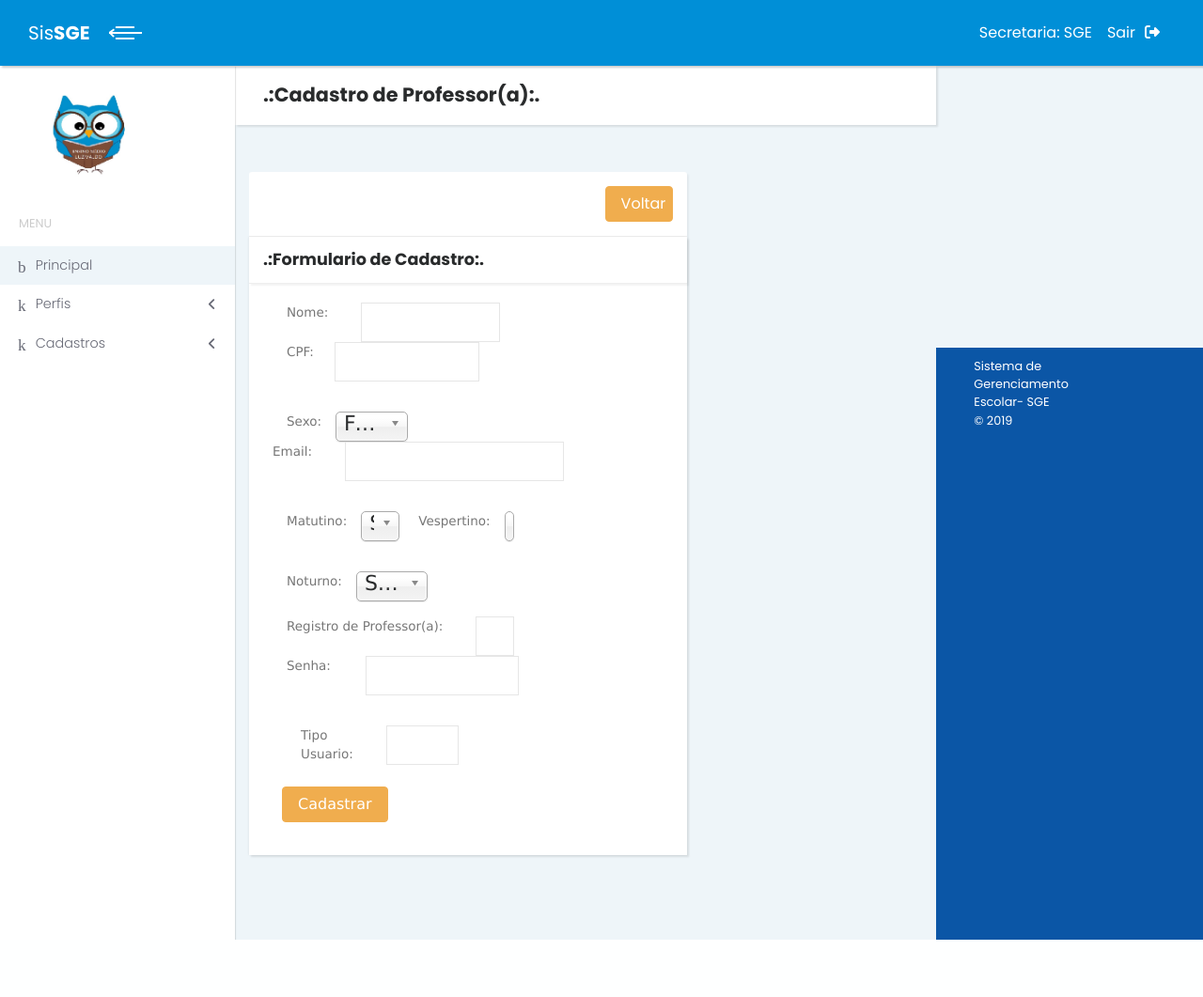
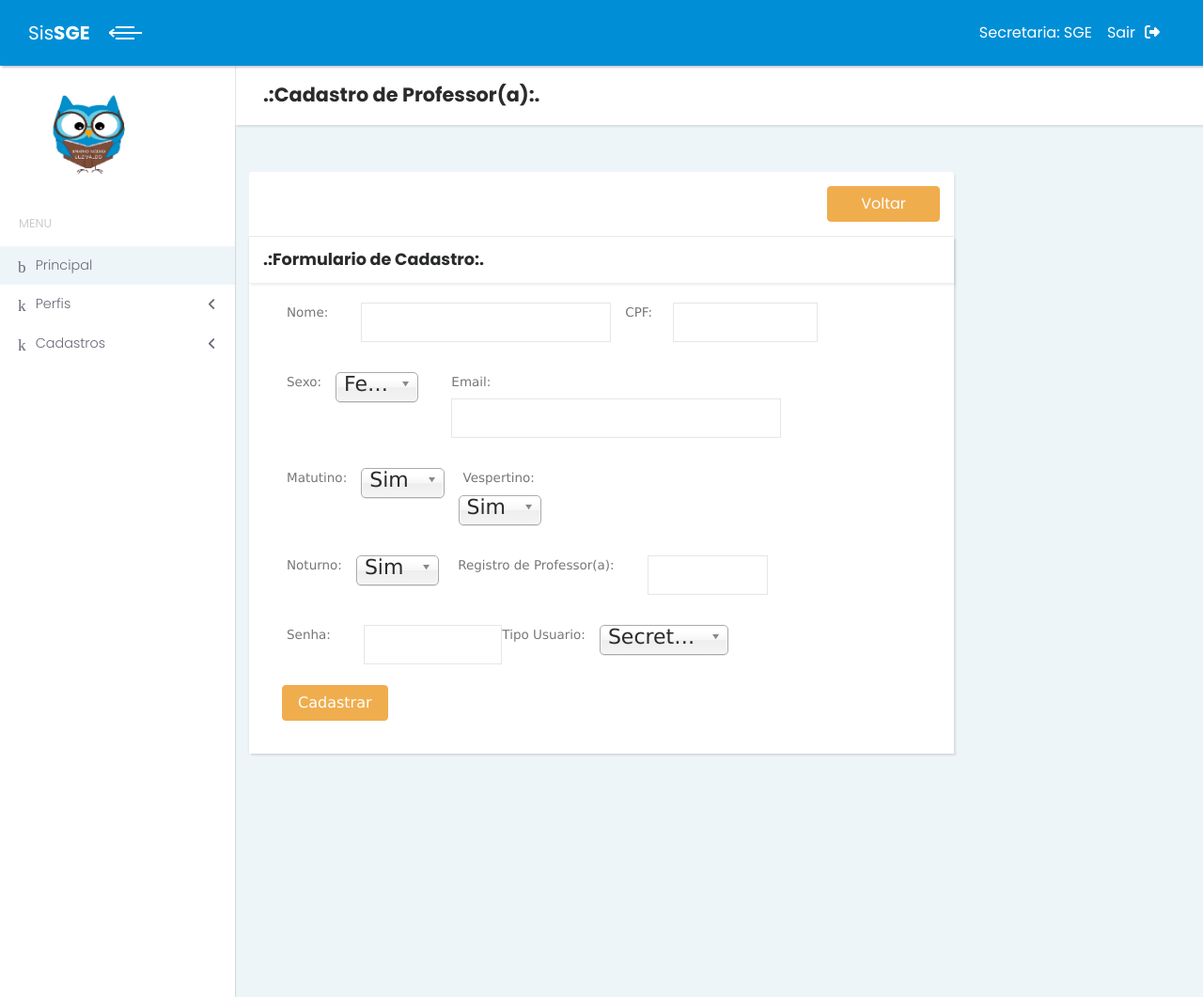
Before and after one commit to rikuji/SGE, a PHP site: page /CadastraProfessor.php in a window 1280 px wide. Shown: the top 1061 px of the page at 94% size. Before the commit the page ends 1000 px from the top, so only its background shows below. Run offline with PHP 8.4, Linux system fonts and the light colour scheme; data comes from the database, SQL or seed files in the repository; some libraries are stand-ins or nearby versions; some web fonts are replaced.

Commit message:
professor

```diff
--- a/CadastraProfessor.php
+++ b/CadastraProfessor.php
@@ -56,23 +56,23 @@
                                      <div class="form-group row">
                                         <label class="col-sm-1 form-control-label" for="cpfProfessor">CPF:</label>
                                          <div class="col-sm-6">
-                                           <input type="text" size="20" maxlength="14"  name="cpfProfessor" id="cpfProfessor" class="form-control cpf" required="s"value="<?php echo $professor->getCpfProfessor();?>"/>
+                                           <input type="text" maxlength="11"  name="cpfProfessor" id="cpfProfessor" class="form-control cpf" required="s"value="<?php echo $professor->getCpfProfessor();?>"/>
                                         </div>
                                       </div>
                           </div>
                             <div class="form-group row">
                               <label class="form-control-label" for="sexoProfessor">Sexo:
                               </label>
-                                 <div class="col-sm-3">
+                                 <div class="col-sm-2">
                                   <select name="sexoProfessor" id="sexoProfessor" value="sexoProfessor">
                                   <option value="F">Feminino</option>
                                   <option value="M">Masculino</option>
                                   </select value="<?php echo $professor->getSexoProfessor();?>">
                                 </div>
                                   <div class="form-group row">
-                                     <label class="form-control-label" for="emailProfessor">Email:</label>
-                                        <div class="col-sm-9">
-                                          <input type="emailProfessor" name="emailProfessor" id="emailProfessor" class="form-control" value="<?php echo $professor->getEmailProfessor();?>" />
+                                     <label class="col-sm-1 form-control-label" for="emailProfessor">Email:</label>
+                                        <div class="col-sm-12">
+                                          <input type="text" name="emailProfessor" id="emailProfessor"class="form-control" required="" value="<?php echo $professor->getEmailProfessor();?>"/>
                                         </div>
                                   </div>
                             </div>
@@ -88,7 +88,7 @@
                                         <div class="form-group row">
                                           <label class=" form-control-label" for="vespertino">
                                           Vespertino:</label>
-                                            <div class="col-sm-2">
+                                            <div class="col-sm-7">
                                               <select name="vespertino"id="vespertino" >
                                                 <option value="S">Sim</option>
                                                 <option value="N">Não</option>
@@ -97,34 +97,39 @@
                                         </div>
                                 </div>
                                      <div class="form-group row">
-                                       <label class="form-control-label" for="noturno">
-                                       Noturno:</label>
-                                          <div class="col-sm-3">
+                                       <label class="form-control-label"for="noturno">Noturno:</label>
+                                          <div class="col-sm-2">
                                             <select name="noturno" id="noturno" >
                                              <option value="S">Sim</option>
                                               <option value="N">Não</option>
                                             </select value="<?php echo $professor->getNoturno(); ?>">
                                           </div>
-                                      </div>
                                           <div class="form-group row">
                                             <label class="form-control-label" for="registroProfessor">
                                             Registro de Professor(a):</label>
-                                              <div class="col-sm-2">
-                                                <input type="text" maxlength="6" name="registroProfessor" id="registroProfessor" class="form-control"required=""value="<?php echo $professor->getRegistroProfessor(); ?>"/>
+                                              <div class="col-sm-4">
+                                                <input type="text" maxlength="7" name="registroProfessor" id="registroProfessor" class="form-control"required=""value="<?php echo $professor->getRegistroProfessor(); ?>"/>
                                               </div>
-                                                <div class="form-group row">
-                                                  <label class="col-sm-2 form-control-label" for="senhaProfessor">Senha:</label>
-                                                    <div class="col-sm-6">
-                                                      <input type="password" maxlength="35"name="senhaProfessor"id="senhaProfessor" class="form-control"required=""value="<?php echo $professor->getSenhaProfessor(); ?>"/>
-                                                    </div>
+                                          </div>
+                                      </div>
+                                          <div class="form-group row">
+                                              <label class="form-control-label" for="senhaProfessor">Senha:</label>
+                                                <div class="col-sm-3">
+                                                    <input type="password" maxlength="20"name="senhaProfessor"id="senhaProfessor" class="form-control"required=""value="<?php echo $professor->getSenhaProfessor(); ?>"/>
+                                                  </div>
+                                            <div class="form-group row">
+                                              <label class=" form-control-label" for="idTipoUsuario">Tipo Usuario:</label>
+                                                <div class="col-sm-7">
+                                                    <select name="idTipoUsuario" id="idTipoUsuario" value="idTipoUsuario">
+                                                  <option value="1">Secretaria</option>
+                                                  <option value="2">Professor</option>
+                                                  <option value="3">Aluno</option>
+                                                  <option value="4">Responsavel</option>
+                                                  </select value="<?php echo $professor->getIdTipoUsuario();?>">
+
                                                 </div>
+                                            </div>
                                           </div>
-                                              <div class="form-group row">
-                                                <label class="col-sm-2 form-control-label" for="idTipoUsuario">Tipo Usuario:</label>
-                                                  <div class="col-sm-3">
-                                                    <input type="number" name="idTipoUsuario"id="idTipoUsuario" class="form-control"required=""value="<?php echo $professor->getIdTipoUsuario(); ?>"/>
-                                                  </div>
-                                              </div>
                                               <button type="submit" class="btn btn-warning pull-right">     <?php echo $acao; ?>
                                               </button>
                   </form>
@@ -132,7 +137,5 @@
           </div>
       </div>
   </section>
+<?php require_once 'template/footer.php';?>
 </div>
-<?php
-require_once 'template/footer.php';
-?>
--- a/classes/Professor.php
+++ b/classes/Professor.php
@@ -228,12 +228,12 @@
         return $this;
     }
 
-    public static function formatarCnpj($cnpj_cpf)
+    public static function formatarCpf($cpf)
     {
-        if (strlen(preg_replace("/\D/", '', $cnpj_cpf)) === 11) {
-            $response = preg_replace("/(\d{3})(\d{3})(\d{3})(\d{2})/", "\$1.\$2.\$3-\$4", $cnpj_cpf);
+        if (strlen(preg_replace("/\D/", '', $cpf)) === 11) {
+            $response = preg_replace("/(\d{3})(\d{3})(\d{3})(\d{2})/", "\$1.\$2.\$3-\$4", $cpf);
         } else {
-            $response = preg_replace("/(\d{2})(\d{3})(\d{3})(\d{4})(\d{2})/", "\$1.\$2.\$3/\$4-\$5", $cnpj_cpf);
+            $response = preg_replace("/(\d{2})(\d{3})(\d{3})(\d{4})(\d{2})/", "\$1.\$2.\$3/\$4-\$5", $cpf);
         }
 
         return $response;
```
Also changed, not shown: classes/ProfessorDAO.php (+0 -14 lines), novoProfessor.php (+9 -9 lines).
